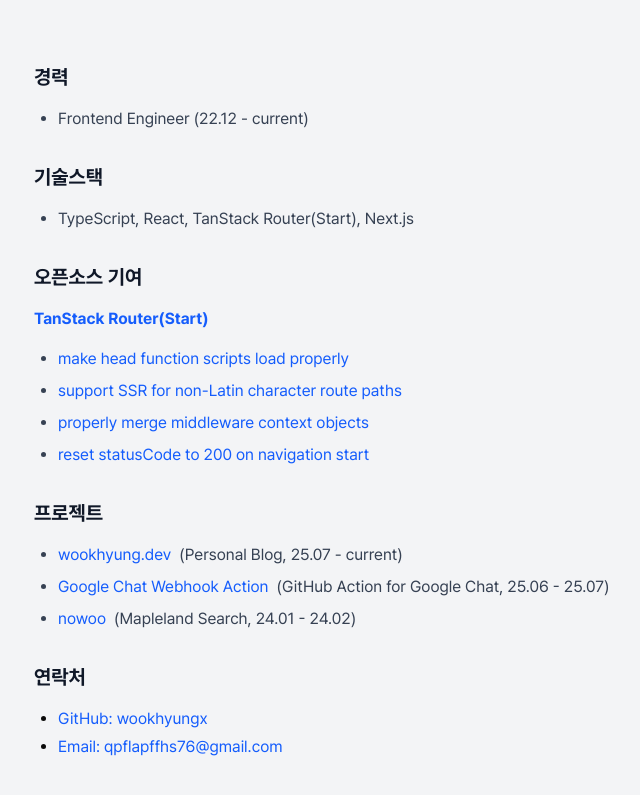
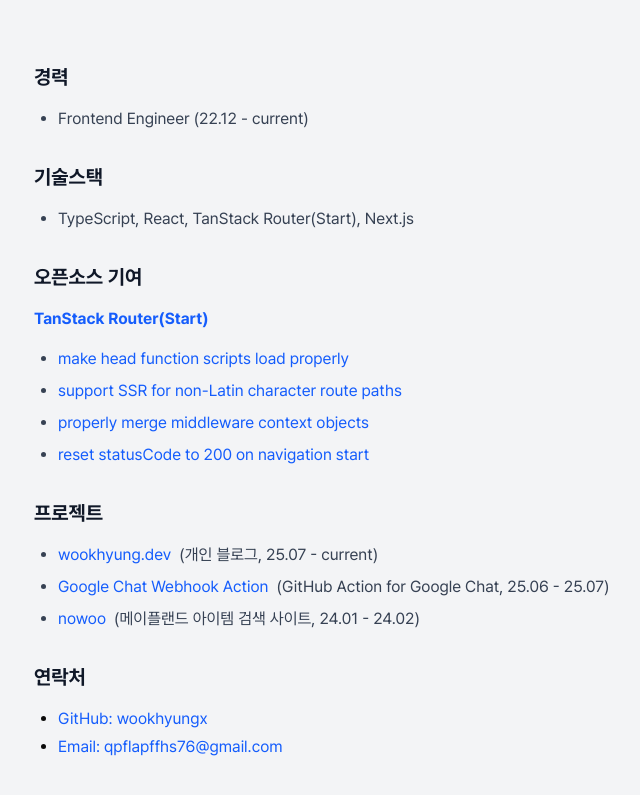
Before and after one commit to jamongsalguclub/wookhyung.dev, a Next.js app: page /about in a window 1280 px wide. Shown: the part 417-1212 px from the top of the page, without its empty margins (270-910 px from the left). Built offline with nearby package versions, Linux system fonts and the light colour scheme; what @bprogress/next would draw is missing.

Commit message:
feat: About 페이지 프로젝트 설명 한국어로 수정

```diff
--- a/src/app/about/page.tsx
+++ b/src/app/about/page.tsx
@@ -126,7 +126,7 @@ export default function AboutPage() {
               {
                 title: 'wookhyung.dev',
                 link: 'https://github.com/wookhyungx/wookhyung.dev',
-                description: 'Personal Blog, 25.07 - current',
+                description: '개인 블로그, 25.07 - current',
               },
               {
                 title: 'Google Chat Webhook Action',
@@ -136,7 +136,7 @@ export default function AboutPage() {
               {
                 title: 'nowoo',
                 link: 'https://github.com/thoupe/nowoo',
-                description: 'Mapleland Search, 24.01 - 24.02',
+                description: '메이플랜드 아이템 검색 사이트, 24.01 - 24.02',
               },
             ].map(({ title, link, description }) => (
               <li key={title} className="text-gray-700 space-x-2">
```
